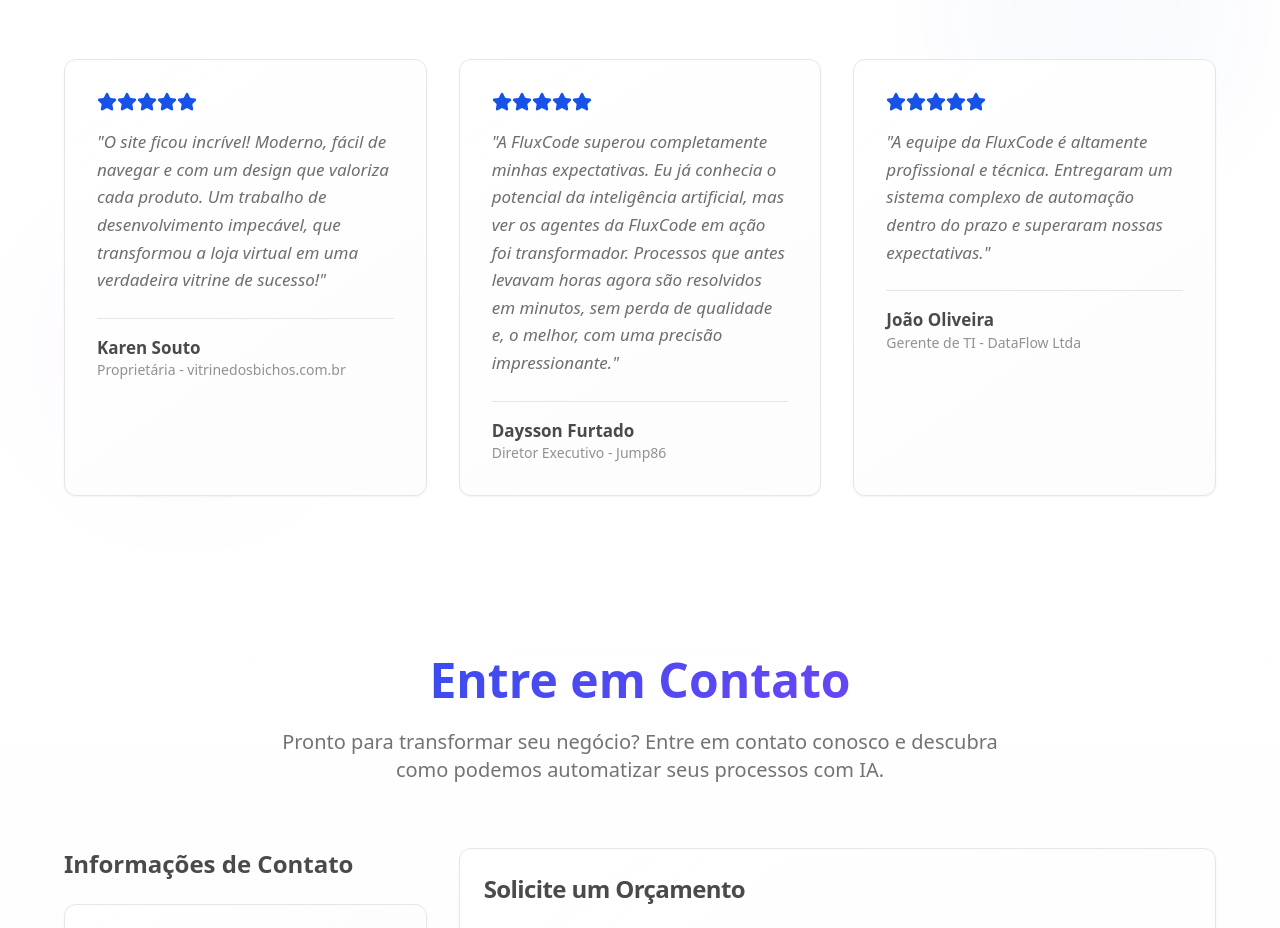
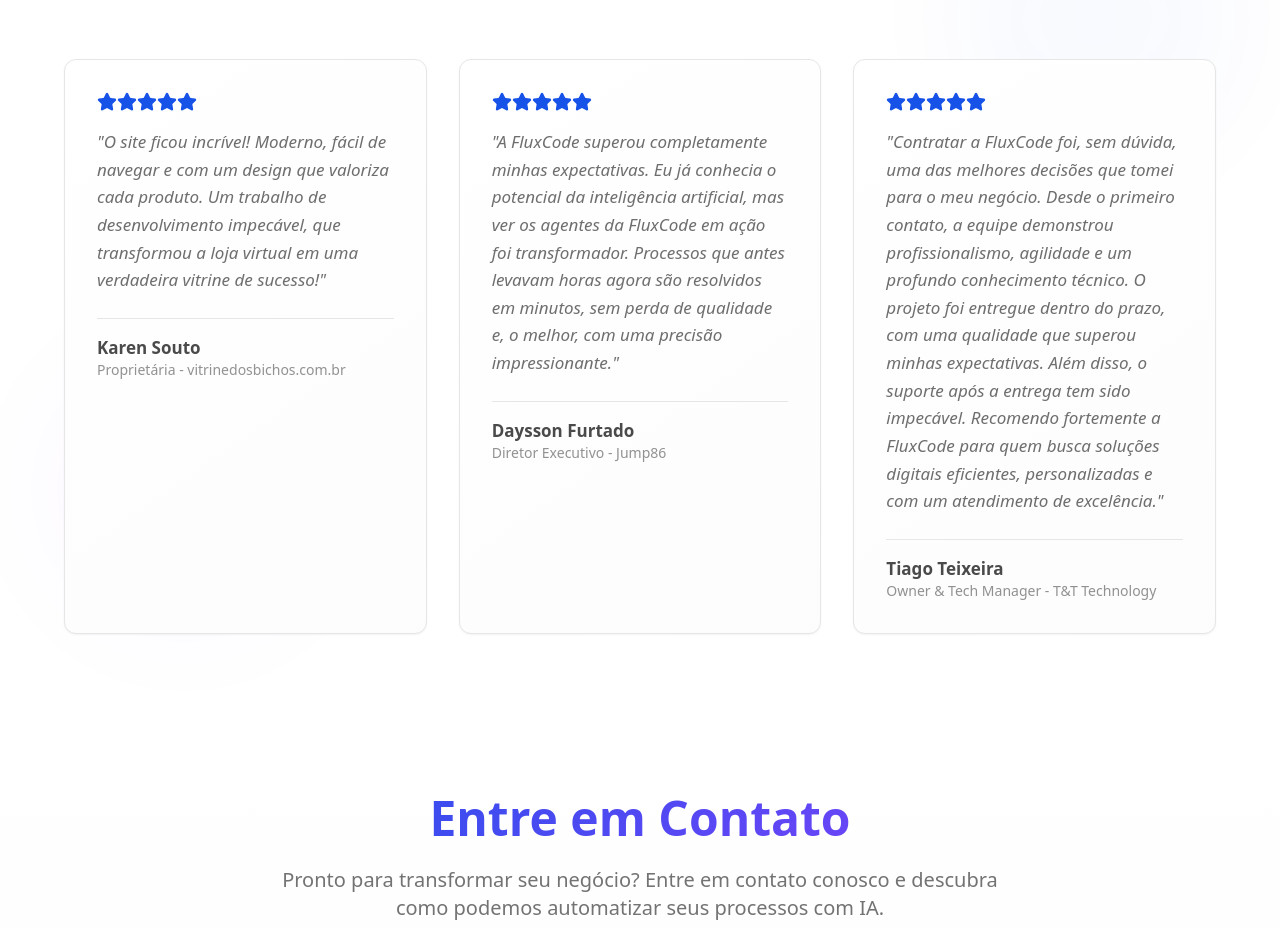
Before and after one commit to FluxCodeTHE/Fluxcode-landing, a React (Vite) app: page / in a window 1280 px wide. Shown: the part 2900-3828 px from the top of the page. Built offline with nearby package versions, Linux system fonts and the light colour scheme.

Commit message:
Update third testimonial

```diff
--- a/src/components/TestimonialsSection.tsx
+++ b/src/components/TestimonialsSection.tsx
@@ -29,10 +29,10 @@ const testimonials: Testimonial[] = [
   },
   {
     id: 3,
-    name: "João Oliveira",
-    role: "Gerente de TI",
-    company: "DataFlow Ltda",
-    content: "A equipe da FluxCode é altamente profissional e técnica. Entregaram um sistema complexo de automação dentro do prazo e superaram nossas expectativas.",
+    name: "Tiago Teixeira",
+    role: "Owner & Tech Manager",
+    company: "T&T Technology",
+    content: "Contratar a FluxCode foi, sem dúvida, uma das melhores decisões que tomei para o meu negócio. Desde o primeiro contato, a equipe demonstrou profissionalismo, agilidade e um profundo conhecimento técnico. O projeto foi entregue dentro do prazo, com uma qualidade que superou minhas expectativas. Além disso, o suporte após a entrega tem sido impecável. Recomendo fortemente a FluxCode para quem busca soluções digitais eficientes, personalizadas e com um atendimento de excelência.",
     rating: 5
   }
 ];
```
